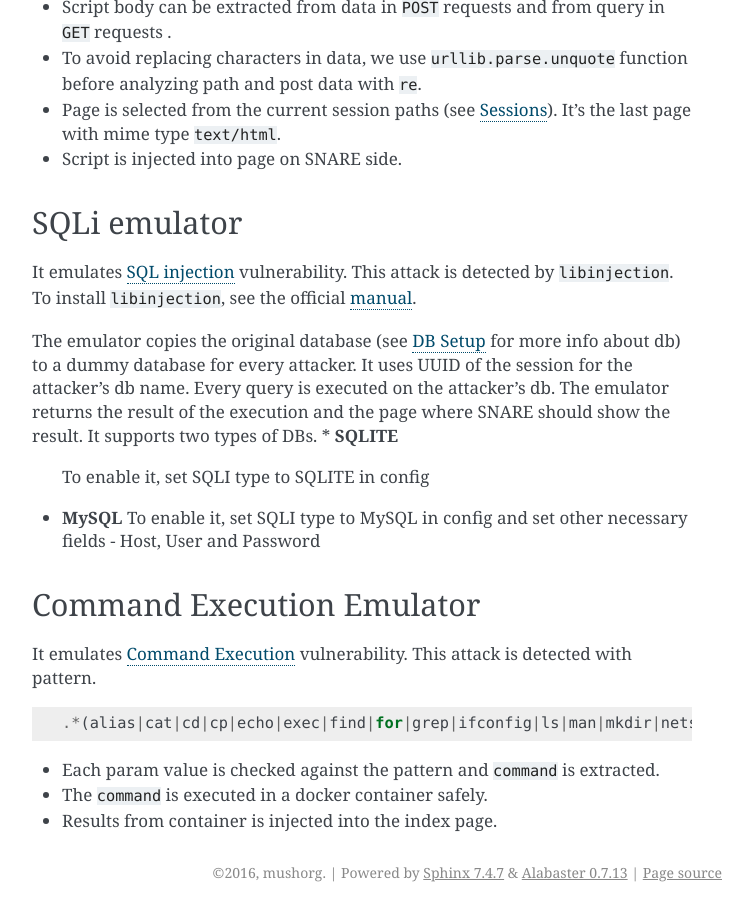
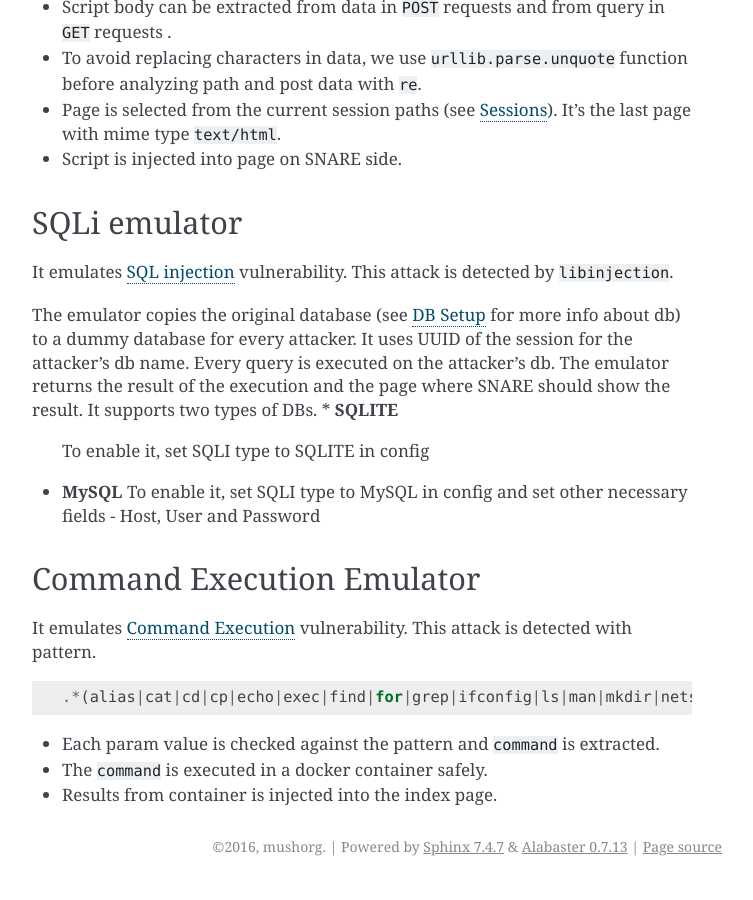
Before and after one commit to mushorg/tanner, a Sphinx documentation site: the page built from docs/source/emulators.rst, in a window 1280 px wide and 900 px high, scrolled down 1342 px. Shown: the whole window, without its empty margins (388-1141 px from the left). Built offline with Sphinx 7.4.7, drawn with Linux system fonts in a browser that asks for light colours.

Commit message:
As libinjection is installed via pip, the manual step is no longer needed (#212)

```diff
--- a/docs/source/emulators.rst
+++ b/docs/source/emulators.rst
@@ -58,7 +58,7 @@ Emulator returns the script body and the page, into which this script must be in
 SQLi emulator
 ~~~~~~~~~~~~~
 
-It emulates `SQL injection`_ vulnerability. This attack is detected by ``libinjection``. To install ``libinjection``, see the official manual_.
+It emulates `SQL injection`_ vulnerability. This attack is detected by ``libinjection``.
 
 The emulator copies the original database (see :doc:`db_setup` for more info about db) to a dummy database for every attacker.
 It uses UUID of the session for the attacker's db name. Every query is executed on the attacker's db.
```
